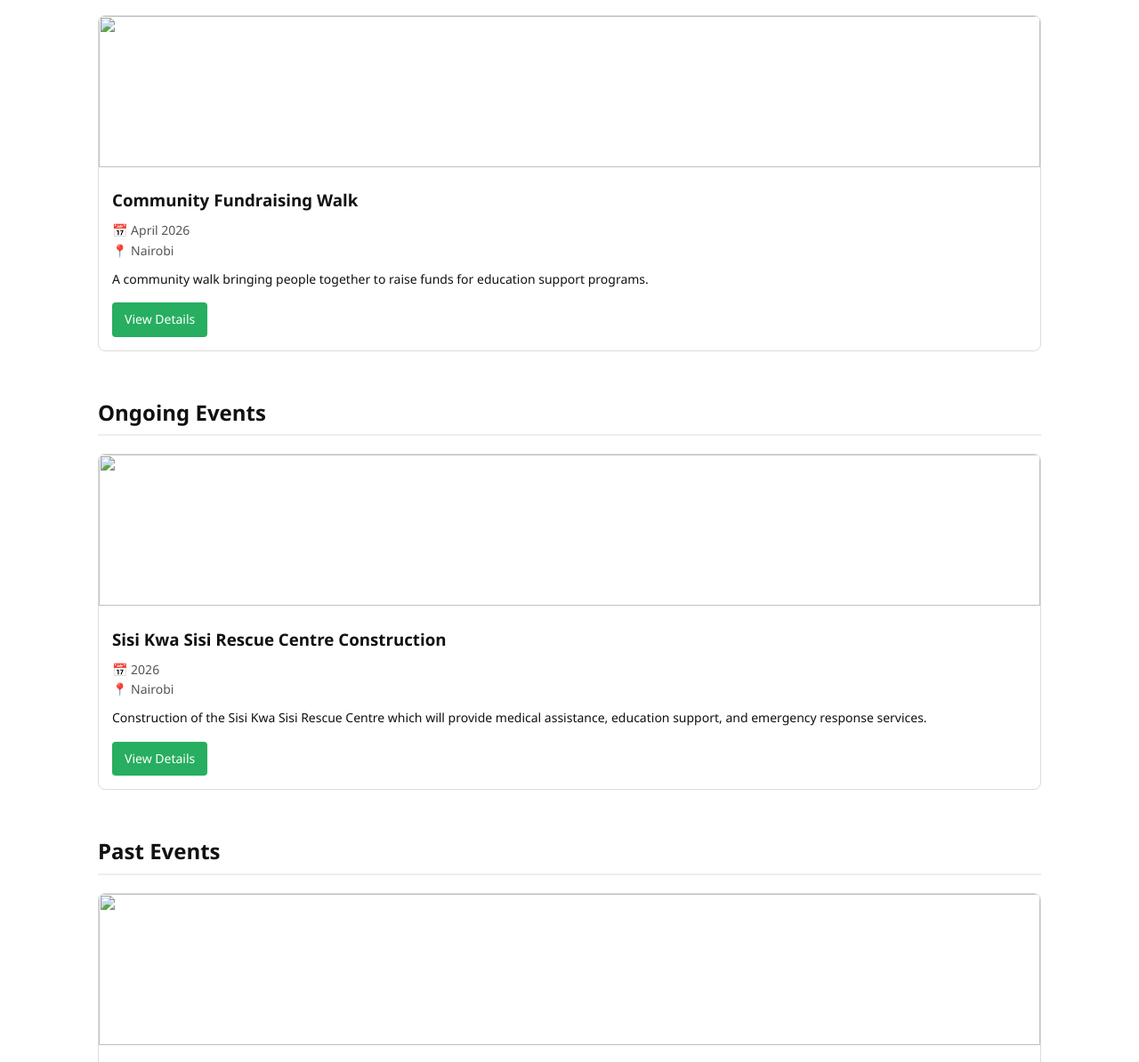
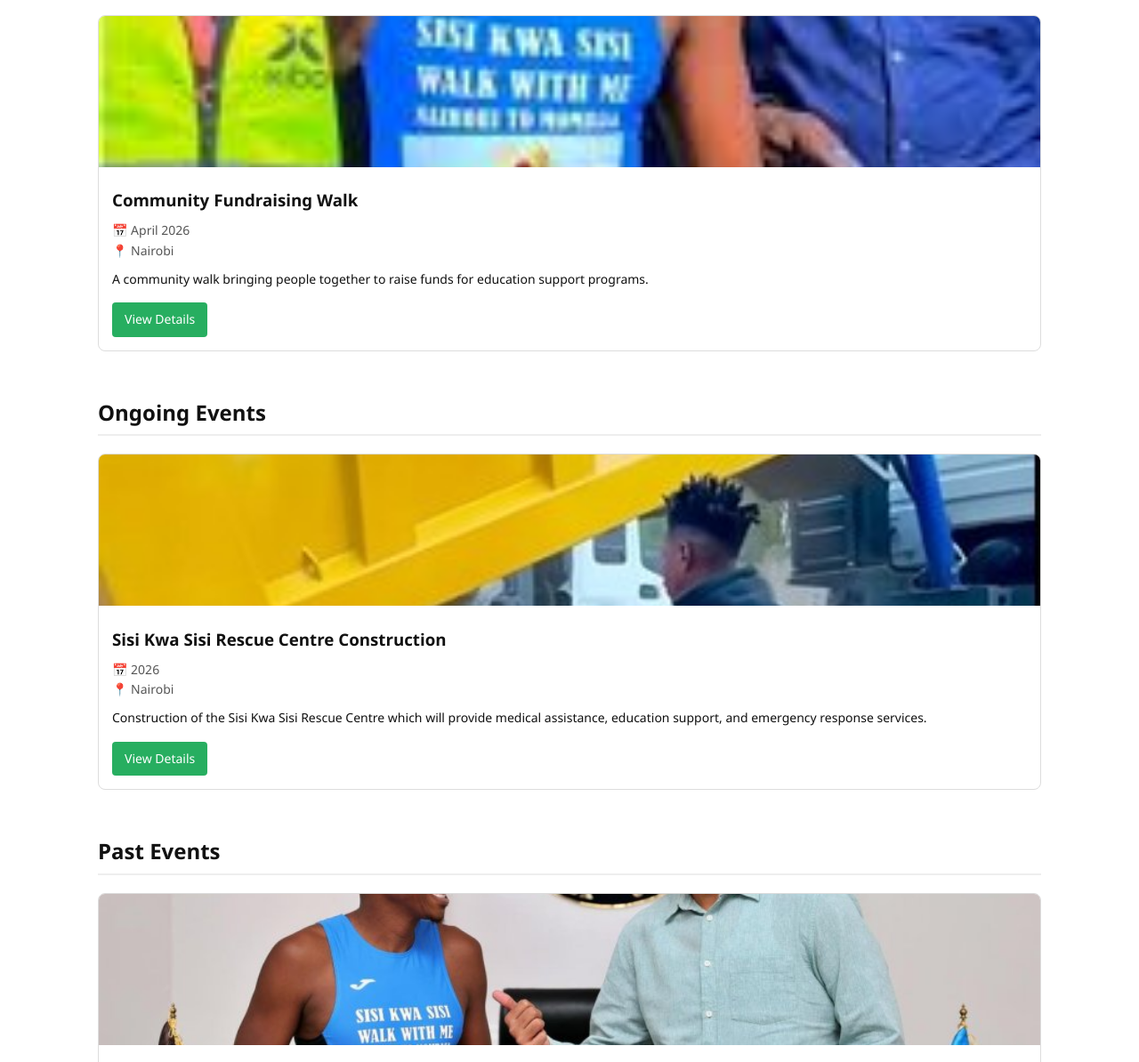
Before and after one commit to vdbossg/sisi-kwa-sisi, a website: page events.html in a window 1280 px wide. Shown: the part 283-1477 px from the top of the page at 89% size. Drawn offline with Linux system fonts and the light colour scheme.

Commit message:
events image fix

```diff
--- a/events.html
+++ b/events.html
@@ -171,7 +171,7 @@ font-size:14px;
 
 <div class="event-card">
 
-<img src="images/event1.jpg">
+<img src="assets/events/event1.jpg">
 
 <div class="event-content">
 
@@ -208,7 +208,7 @@ education support programs.
 
 <div class="event-card">
 
-<img src="images/event2.jpg">
+<img src="assets/events/event2.jpg">
 
 <div class="event-content">
 
@@ -245,7 +245,7 @@ provide medical assistance, education support, and emergency response services.
 
 <div class="event-card">
 
-<img src="images/event3.jpg">
+<img src="assets/events/event3.jpg">
 
 <div class="event-content">
 
```
Also changed, not shown: assets/events/event1.jpg (added), assets/events/event2.jpg (added), assets/events/event3.jpg (added).
